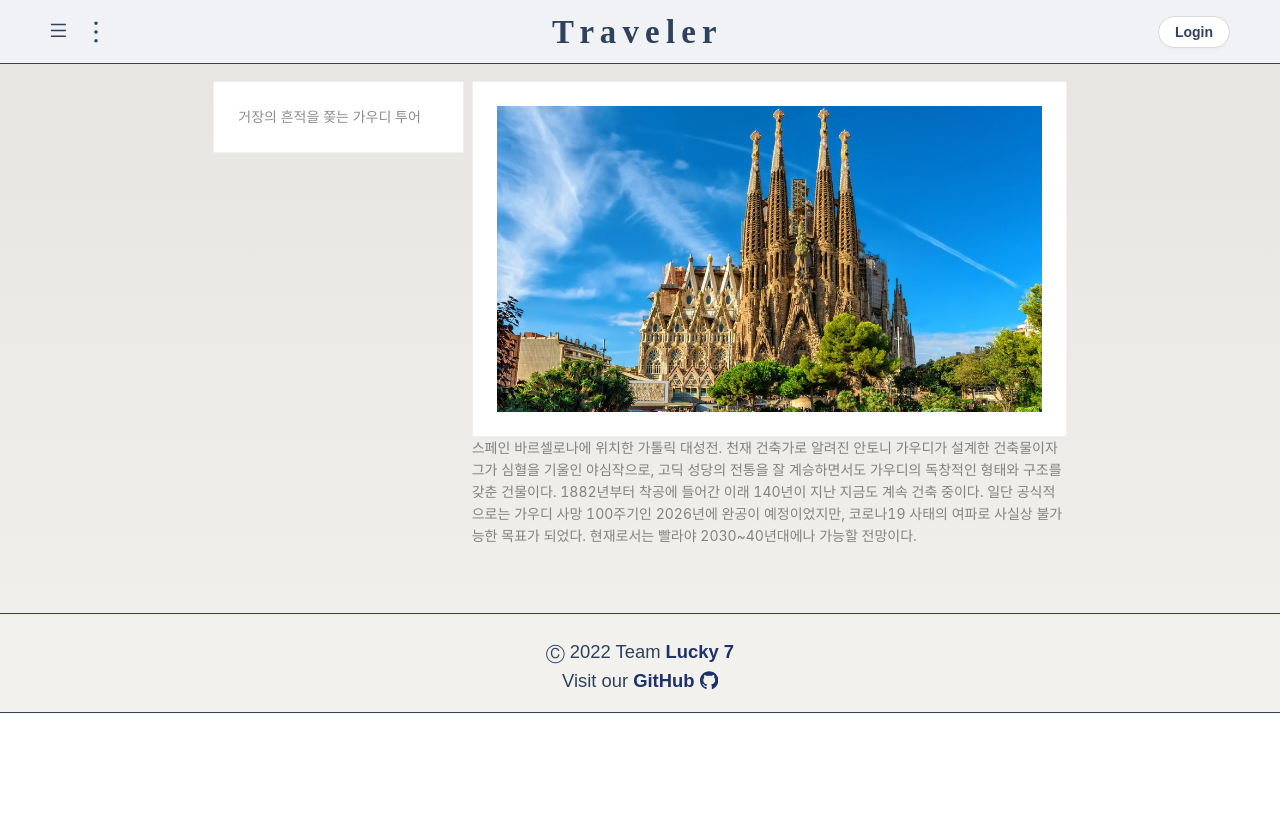
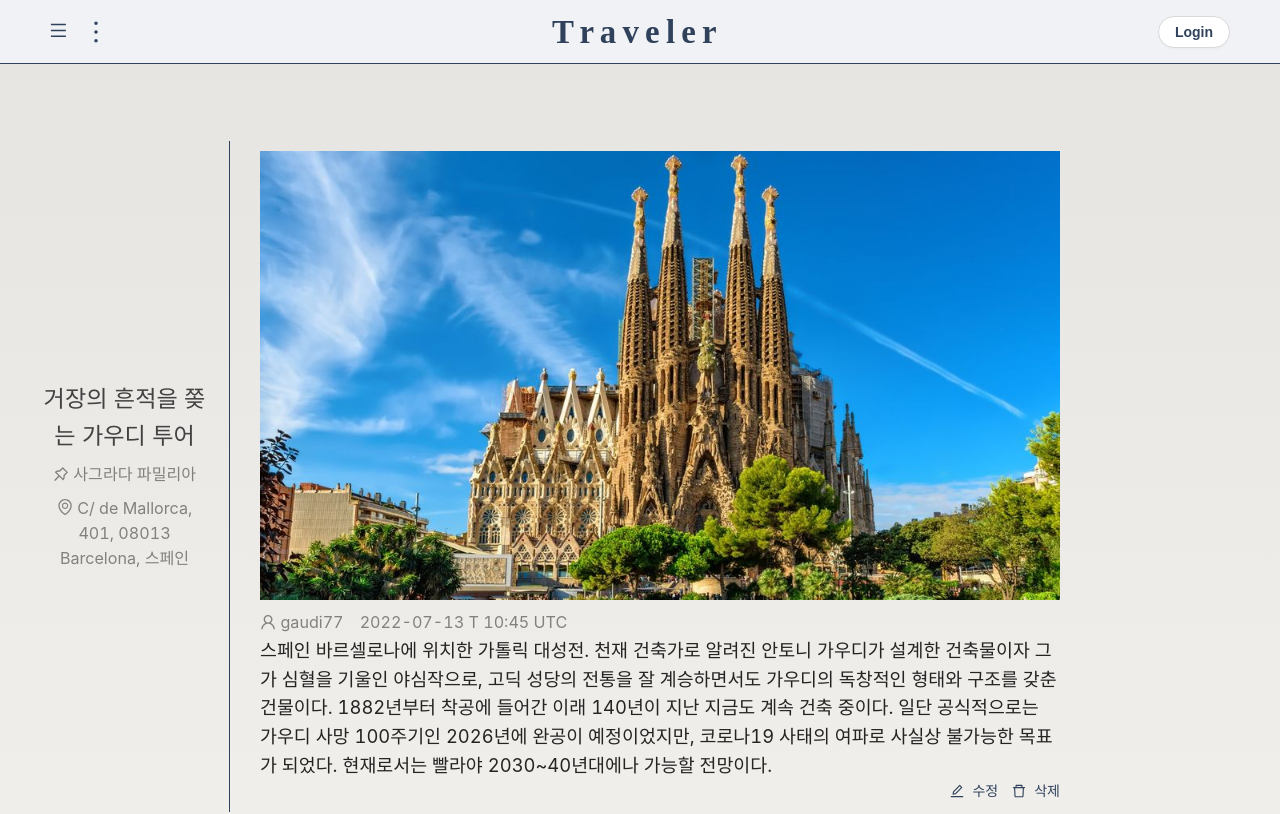
Before and after one commit to codestates/BEB-05-traveler, a React app in the folder client/: page /posts/1 in a window 1280 px wide. Shown: the top 814 px of the page. Built offline with nearby package versions, Linux system fonts and the light colour scheme.

Commit message:
add posts page, add nft 판매등록

```diff
--- a/client/src/asset/dummy/fakeposts.js
+++ b/client/src/asset/dummy/fakeposts.js
@@ -43,16 +43,16 @@ const postlist = [
     place_address: 'Monnaie de Paris, 11 Quai de Conti, 75006 Paris, 프랑스',
     created_at: '2022-08-04 T 02:45 UTC',
   },
-    // {
-    //   user_id: 'barista0102',
-    //   title: '세상에서 가장 오래된 카페',
-    //   content:
-    //     '네오바로크 양식의 화려하고 현대적인 예술품으로 장식된 유명한 1700년대 카페로 커피, 칵테일, 간식을 판매합니다. 아름다운 베네치에이 있는 카페 플로리안에서 맛과 전통이 깊은 커피로 추억을 만들어 보시는 건 어떠신가요?',
-    //   image: 'image5.png',
-    //   place_name: 'Caffe Florian',
-    //   place_address: 'P.za San Marco, 57, 30124 Venezia VE, 이탈리아',
-    //   created_at: '2022-08-06 T 22:22 UTC',
-    // },
+    {
+      user_id: 'barista0102',
+      title: '세상에서 가장 오래된 카페',
+      content:
+        '네오바로크 양식의 화려하고 현대적인 예술품으로 장식된 유명한 1700년대 카페로 커피, 칵테일, 간식을 판매합니다. 아름다운 베네치에이 있는 카페 플로리안에서 맛과 전통이 깊은 커피로 추억을 만들어 보시는 건 어떠신가요?',
+      image: 'image5.png',
+      place_name: 'Caffe Florian',
+      place_address: 'P.za San Marco, 57, 30124 Venezia VE, 이탈리아',
+      created_at: '2022-08-06 T 22:22 UTC',
+    },
 ];
 
 export default postlist;
--- a/client/src/pages/MyPage/MP_sec1.jsx
+++ b/client/src/pages/MyPage/MP_sec1.jsx
@@ -98,7 +98,6 @@ const TitleFont = styled.div`
 
   text-align: center;
   font-weight: 400;
-  font-family: 'Aboreto', cursive;
   font-family: 'Noto Sans KR', sans-serif;
 `;
 
--- a/client/src/pages/MyPage/MP_sec2.jsx
+++ b/client/src/pages/MyPage/MP_sec2.jsx
@@ -1,5 +1,5 @@
-import { Result, Row, Col, Card, Image, Button, Typography} from 'antd';
-import React from 'react';
+import { Input, Row, Col, Card, Image, Button, Typography,} from 'antd';
+import React, {useState} from 'react';
 import styled from 'styled-components';
 import { theme } from '../../style/theme';
 import {WalletOutlined } from '@ant-design/icons';
@@ -12,53 +12,8 @@ import mainImg4 from '../../../src/asset/dummy/image4.png';
 import mainImg5 from '../../../src/asset/dummy/image5.png';
 
 const image_array = [mainImg, mainImg2, mainImg3, mainImg4, mainImg5,mainImg, mainImg2, mainImg3, mainImg4, mainImg5];
-const { Title } = Typography;
+const { Title, Text } = Typography;
 
-const returnBtn = (btnName) => {
-    return (
-        <Button shape="round" style={{margin:'auto',display:'inline-block'}}>{btnName}</Button>
-    );
-}
-
-const returnNFTs = (image_array,btnName) => {
-    return(
-        <List>
-            <Row gutter={[16, 16]}>
-                {image_array.map((_, idx) => {
-                    return (
-                        <Col xs={12} xl={6} key={Symbol(idx + 1).toString()}>
-                        <Link to={`/posts/${idx+1}`}>
-                        <PreviewImage>
-                        <Card
-                            hoverable
-                            cover={
-                            <Image
-                                alt="collection-card"
-                                src={image_array[idx]}
-                                preview={false}
-                                style={{ objectFit: 'cover', height: 350 }}
-                            />
-                            }
-                        >
-                            <Card.Meta
-                                title={`NFT${idx} title`}
-                                style={{display: 'flex', width:500}}
-                                description={
-                                    <BTNWrapper>
-                                        {returnBtn(btnName)}
-                                    </BTNWrapper>
-                                }
-                            />
-                        </Card>
-                        </PreviewImage>
-                        </Link>
-                        </Col>
-                    );
-                })}
-            </Row>
-        </List>
-    );
-}
 
 const returnTitle = (text) => {
     return (
@@ -80,6 +35,73 @@ const returnTitle = (text) => {
 
 function MP_sec2() {
     const { Meta } = Card;
+    // 판매 등록 버튼 visible
+    const [visible, setVisible] = useState(true);
+
+    // 판매 등록 버튼 click handle 함수
+    const handleClick1 = (e) => {
+        setVisible(false);
+    };
+
+    const returnNFTs = (image_array,SellBool) => {
+        return(
+            <List>
+                <Row gutter={[16, 16]}>
+                    {image_array.map((_, idx) => {
+                        return (
+                            <Col xs={12} xl={6}>
+                            {/* '/market/:content_id' 로 바꿔야함!! */}
+
+                            <PreviewImage>
+                            <Card
+                                hoverable
+                                cover={
+                                <Image
+                                    alt="collection-card"
+                                    src={image_array[idx]}
+                                    preview={false}
+                                    style={{ objectFit: 'cover', height: 350 }}
+                                />
+                                }
+                            >
+                                <div style={{fontSize: `${theme.fs_3}`, width:'100%',textAlign:'right'}}><Link to={`/posts/${idx+1}`}><Text type="secondary" underline={true}>상세보기</Text></Link></div>
+                                <Card.Meta
+                                    style={{width:'100%'}}
+                                    title={
+                                        <div style={{display:'flex'}}>
+                                            <span>{`NFT${idx} title`}</span>
+                                        </div>}
+                                    description={
+                                        SellBool ?
+                                        <div style={{width : '100%'}}>
+                                            <div>{`Price: ${0}`}</div>
+                                            <BTNWrapper>
+                                                <Button shape="round" style={{margin:'auto',display:'inline-block'}}>{"등록 취소"}</Button>
+                                            </BTNWrapper>
+                                        </div>
+                                        :
+                                        <div style={{width : '100%'}}>
+                                            <div style={visible ? {display:'none'} : {}}>
+                                                <Text type="secondary" style={{ width: '100%', display: 'inline', fontSize: `${theme.fs_3}`}}>{"가격 입력 : "}</Text>
+                                                <Input type="text" style={{width: '20%', height: '20px'}}/>
+                                                <span style={{display: 'inline-block',textAlign: 'right',paddingLeft:'30%'}}><Button shape="round">등록</Button></span>
+                                            </div>
+                                            <BTNWrapper style={visible? {} : {display:'none'}}>
+                                                <Button shape="round" style={{margin:'auto',display:'inline-block'}} onClick={handleClick1}>{"판매 등록"}</Button>
+                                            </BTNWrapper>
+                                        </div>
+                                    }
+                                />
+                            </Card>
+                            </PreviewImage>
+                            </Col>
+                        );
+                    })}
+                </Row>
+            </List>
+        );
+    }
+
     return (
         <Row gutter={[8, 8]} justify="center" align="middle" wrap={true}>
             <div style={{width:'100%'}}>
@@ -97,9 +119,9 @@ function MP_sec2() {
                 </TitleFont>
             </div>
             {returnTitle("NFT for sale")}
-            {returnNFTs(image_array,"등록 취소")}
+            {returnNFTs(image_array,true)}
             {returnTitle("NFT not for sale")}
-            {returnNFTs(image_array,"판매 등록")}
+            {returnNFTs(image_array,false)}
         </Row>
     );
 }
@@ -109,7 +131,6 @@ const TitleFont = styled.div`
 
   text-align: center;
   font-weight: 400;
-  font-family: 'Aboreto', cursive;
   font-family: 'Noto Sans KR', sans-serif;
 `;
 
--- a/client/src/pages/MyPage/MyPage.jsx
+++ b/client/src/pages/MyPage/MyPage.jsx
@@ -176,7 +176,6 @@ const TitleFont = styled.div`
 
   text-align: center;
   font-weight: 400;
-  font-family: 'Aboreto', cursive;
   font-family: 'Noto Sans KR', sans-serif;
 `;
 
--- a/client/src/pages/Posts/PostDetail.jsx
+++ b/client/src/pages/Posts/PostDetail.jsx
@@ -1,42 +1,122 @@
-import { Card, Col, Image, Row, Space, Typography } from 'antd';
-import React from 'react';
+import { Col, Image, Row, Space, Typography } from 'antd';
+import React, {useState} from 'react';
 import collectionData from '../../asset/dummy/fakeposts.js';
+import {PushpinOutlined, EnvironmentOutlined, UserOutlined, EditOutlined, DeleteOutlined} from '@ant-design/icons';
+import styled from 'styled-components';
+import { theme } from '../../style/theme';
 import { useParams } from 'react-router-dom';
-import mainImg from '../../../src/asset/dummy/image1.jpeg';
-import mainImg2 from '../../../src/asset/dummy/image2.jpg';
-import mainImg3 from '../../../src/asset/dummy/image3.png';
-import mainImg4 from '../../../src/asset/dummy/image4.png';
 
 const { Text } = Typography;
 
 function PostDetail() {
   const pa = useParams();
   const filteredData = collectionData.filter((res) => res.content_id === pa.content_id);
-  console.log(filteredData.title);
+  const title = filteredData[0].title;
+  const place = filteredData[0].place_name;
+  const address = filteredData[0].place_address;
+  const content = filteredData[0].content;
+  const nickname = filteredData[0].user_id;   // 나중에 nickname으로 변경!
+  const time = filteredData[0].created_at;
+  const image = process.env.PUBLIC_URL + "/" +filteredData[0].image;
+  const IconText = ({ icon, text }) => (
+    <Space>
+        {React.createElement(icon)}
+        {text}
+    </Space>
+  );
+  // post의 수정 권한이 있는 경우만 수정, 삭제 버튼 보이도록 할 예정
+  const [visible, setVisible] = useState(true);
 
-  const image_array = [mainImg, mainImg2, mainImg3, mainImg4];
 
   return (
-    <Row justify="center" align="middle">
-      <Col xs={24} xl={16}>
-        <Row gutter={[8, 8]} type="flex">
-          <Col flex={'1 1 30%'}>
-            <Card>
-              <Space direction="vertical" style={{ width: '100%' }}>
-                <Text type="secondary">{filteredData[0].title}</Text>
-              </Space>
-            </Card>
+    <Row justify="left" align="middle">
+      <Wrapper>
+        <TextWrapper>
+          <Col flex={2}>
+            <Space direction="vertical">
+              <TitleFont style={{ width: '100%', display: 'inline', fontSize: `${theme.fs_8}`, color: '#424242'}}>{title}</TitleFont>
+              <Text type="secondary" style={{ width: '100%', display: 'inline', fontSize: `${theme.fs_5}`}}><PushpinOutlined style={{paddingTop: '4px'}}/>&nbsp;{place}</Text>
+              <Text type="secondary" style={{ width: '100%', display: 'inline', fontSize: `${theme.fs_5}`}}><EnvironmentOutlined style={{paddingTop: '4px'}}/>&nbsp;{address}</Text>
+            </Space>
           </Col>
-          <Col flex={'1 1 70%'}>
-            <Card size="large">
-              <Image src={image_array[pa.content_id - 1]} style={{ width: '100%' }} />
-            </Card>
-            <Text type="secondary">{filteredData[0].content}</Text>
+        </TextWrapper>
+        <CardWrapper>
+          <Col flex={3} style={{width: '800px', paddingTop:'10px', paddingBottom: '10px'}}>
+            <Image src={image} style={{paddingBottom:'10px', objectFit: 'cover'}}/>
+            <div style={{textAlign: 'left', whiteSpace: 'nowrap'}}>
+              <Text type="secondary" style={{ width: '100%', display: 'inline', fontSize: `${theme.fs_5}`}}><UserOutlined style={{paddingTop: '4px'}}/>&nbsp;{nickname}</Text>
+              <Text type="secondary" style={{ width: '100%', display: 'inline', fontSize: `${theme.fs_5}`}}>&ensp;&ensp;{time}</Text>
+            </div>
+            <div style={{textAlign: 'left'}}>
+              <Text style={{ width: '100%', display: 'inline', fontSize: `${theme.fs_6}`, marginTop:'10px'}}>{content}</Text>
+            </div>
+            <div style={{textAlign: 'right', whiteSpace: 'nowrap'}} visible={visible}>
+              <a href={"http://localhost:3000/posts/edit/"+ pa.content_id}><IconText icon={EditOutlined} text="수정" /></a>
+              <Space>&ensp;&ensp;</Space>
+              <IconText icon={DeleteOutlined} text="삭제" />
+            </div>
           </Col>
-        </Row>
-      </Col>
+        </CardWrapper>
+      </Wrapper>
     </Row>
   );
 }
 
+const Wrapper = styled.div`
+  display: flex;
+  flex-wrap: nowrap;
+  align-items: center;
+  justify-content: flex-start;
+  cursor: pointer;
+  margin-top: 40px;
+  margin-right: 20px;
+  margin-left: 20px;
+  padding-left: 20px;
+  padding-right: 200px;
+  padding-top: 20px;
+  padding-bottom: 20px;
+`;
+
+
+const TextWrapper = styled.div`
+  color: ${theme.very_dark_blue_line};
+  z-index: 1000;
+  a:link,
+  a:visited,
+  a:active,
+  a:hover {
+    text-decoration: none;
+    color: ${theme.very_dark_blue_line};
+  }
+  text-align: center;
+  height: 100%;
+  margin-right: 20px;
+`;
+
+const CardWrapper = styled.div`
+  color: ${theme.very_dark_blue_line};
+  z-index: 1000;
+  a:link,
+  a:visited,
+  a:active,
+  a:hover {
+    text-decoration: none;
+    color: ${theme.very_dark_blue_line};
+  }
+  width: 90%;
+  display : flex;
+  border-left: 1px solid;
+  padding-left: 30px;
+  text-align: center;
+`;
+
+
+const TitleFont = styled.div`
+  @import url('https://fonts.googleapis.com/css2?family=Aboreto&family=Sunflower&display=swap');
+  font-family: 'Sunflower', sans-serif;
+
+  text-align: center;
+  font-weight: 400;
+`;
+
 export default PostDetail;
--- a/client/src/pages/Posts/Posts.jsx
+++ b/client/src/pages/Posts/Posts.jsx
@@ -1,20 +1,152 @@
-import { Row } from 'antd';
 import React from 'react';
 import styled from 'styled-components';
+import { Link } from 'react-router-dom';
 import { theme } from '../../style/theme';
+import { Row,Col, Card, List, Image, Button, Space, Typography } from 'antd';
+import postlist from '../../../src/asset/dummy/fakeposts';
+import { FormOutlined } from '@ant-design/icons';
+
+const { Title } = Typography;
+
+const item_list = (list) => {
+  let array = [];
+
+  for (let i=0; i<list.length; i++) {
+      let el = list[i];
+      let obj = {
+          idx: `${i+1}`,
+          title: el.title,
+          image: process.env.PUBLIC_URL + "/" + el.image,
+          place_name: el.place_name,
+          place_address: el.place_address,
+          created_at: el.created_at,
+          content: el.content,
+      };
+      array.push(obj);
+  }
+  return array;
+};
+
+const data = item_list(postlist.concat(postlist));
+const { Meta } = Card;
+
+const idx = (i) => {
+  let result = Number(i)%5;
+  if (result === 0) {return 5}
+  else {return result;}
+}
+
+const IconText = ({ icon, text }) => (
+  <Space>
+      {React.createElement(icon)}
+      {text}
+  </Space>
+);
 
 function Posts() {
   return (
-    <Row gutter={[8, 8]} justify="center" align="middle" wrap={true}>
-      <Title>Posts Page</Title>
+    <Row justify="center" align="middle" wrap={true}>
+      <Link to={"/posts/create"}>
+        <button>
+          <ButtonWrapper>
+            <img src={process.env.PUBLIC_URL + "/sky.png"} style={{width:'100%'}} />
+            <ButtonText0>
+              <ButtonText1>{"당신의 이야기를 들려주세요."}</ButtonText1>
+              <div style={{color: `${theme.sky_blue}`, fontSize: `${theme.fs_10}`, fontWeight: `${theme.fw_300}`}}>
+                <IconText icon={FormOutlined} text="작성하기" />
+              </div>
+            </ButtonText0>
+          </ButtonWrapper>
+        </button>
+      </Link>
+      <TitleFont>
+        <Title
+          style={{
+            marginTop: `${theme.space_7}`,
+            marginBottom: `${theme.space_7}`,
+            fontSize: `${theme.fs_14}`,
+            fontWeight: `${theme.fw_700}`,
+            color: `${theme.very_dark_blue_line}`,
+          }}
+        >
+          Posts 🗂
+        </Title>
+      </TitleFont>
+      <ListWrapper>
+          <List
+            grid={{
+              gutter: 16,
+              column: 4,
+            }}
+            pagination={{onChange: (page) => {}, pageSize: 8}}
+            dataSource={data}
+            renderItem={(item) => (
+            <List.Item>
+              <Link to={`/posts/${idx(item.idx)}`}>
+                <PreviewImage>
+                  <Card
+                    style={{width: '336px'}}
+                    key={item.idx}
+                    hoverable
+                    cover={
+                      <Image
+                        alt="collection-card"
+                        src={item.image}
+                        preview={false}
+                        style={{ objectFit: 'cover', height: 350}}
+                      />
+                    }
+                  >
+                    <Meta title={item.title} description={item.place_name} />
+                  </Card>
+                </PreviewImage>
+              </Link>
+            </List.Item>
+          )}
+          />
+    </ListWrapper>
     </Row>
   );
 }
 
-const Title = styled.span`
-  font-size: ${theme.fs_11};
+const ButtonText1 = styled.span`
+  @import url('https://fonts.googleapis.com/css2?family=Nanum+Brush+Script&display=swap');
+  font-family: 'Nanum Brush Script', cursive;
+  font-size: ${theme.fs_19};
   font-weight: ${theme.fw_700};
   color: ${theme.very_dark_blue_line};
 `;
 
+const TitleFont = styled.div`
+  @import url('https://fonts.googleapis.com/css2?family=Aboreto&family=Noto+Sans+KR:wght@100&display=swap');
+
+  text-align: center;
+  font-weight: 400;
+  font-family: 'Noto Sans KR', sans-serif;
+  width: 100%;
+`;
+
+const ButtonWrapper = styled.div`
+  position: relative;
+`;
+
+const ButtonText0 = styled.span`
+  position: absolute;
+  top: 50%;
+  left: 50%;
+  transform: translate( -50%, -50% );
+  color: white;
+`;
+
+const PreviewImage = styled.span`
+  width: 100%;
+`;
+
+const ListWrapper = styled.div`
+  padding-right: 20px;
+  padding-left: 20px;
+  width: 100%;
+
+`;
+
 export default Posts;
--- a/client/src/pages/home/Section2.jsx
+++ b/client/src/pages/home/Section2.jsx
@@ -23,7 +23,7 @@ function Section2() {
         </Title>
       </TitleFont>
       <List>
-        <PostsList collectionData={collectionData} />
+        <PostsList collectionData={collectionData.slice(0,4)} />
       </List>
     </Row>
   );
--- a/client/src/router/Router.jsx
+++ b/client/src/router/Router.jsx
@@ -18,7 +18,7 @@ export default function Router() {
   return (
     <Routes>
       <Route path="/" element={[<Section1 />, <Section2 />, <Section3 />]} />
-      <Route path="/posts" element={[<Posts />, <NotAuthorized />]} />
+      <Route path="/posts" element={[<Posts />]} />
       <Route path="/posts/:content_id" element={<PostDetail />} />
       <Route path="posts/edit/:content_id" element={[<PostEdit/>]} />
       <Route path="posts/create" element={[<PostCreate/>]} />
--- a/client/src/style/theme.js
+++ b/client/src/style/theme.js
@@ -13,6 +13,7 @@ export const theme = {
   very_dark_blue_line: 'hsl(215, 32%, 27%)',
   beige: '#F3F1ED',
   d_beige: '#E6E4E1',
+  sky_blue: '#5B7895',
 
   /* Typography */
   fw_500: 500,
```
Also changed, not shown: 2 other files (tests, documents, lock files or other folders). Lines whose indentation alone changed are shown as unchanged.
